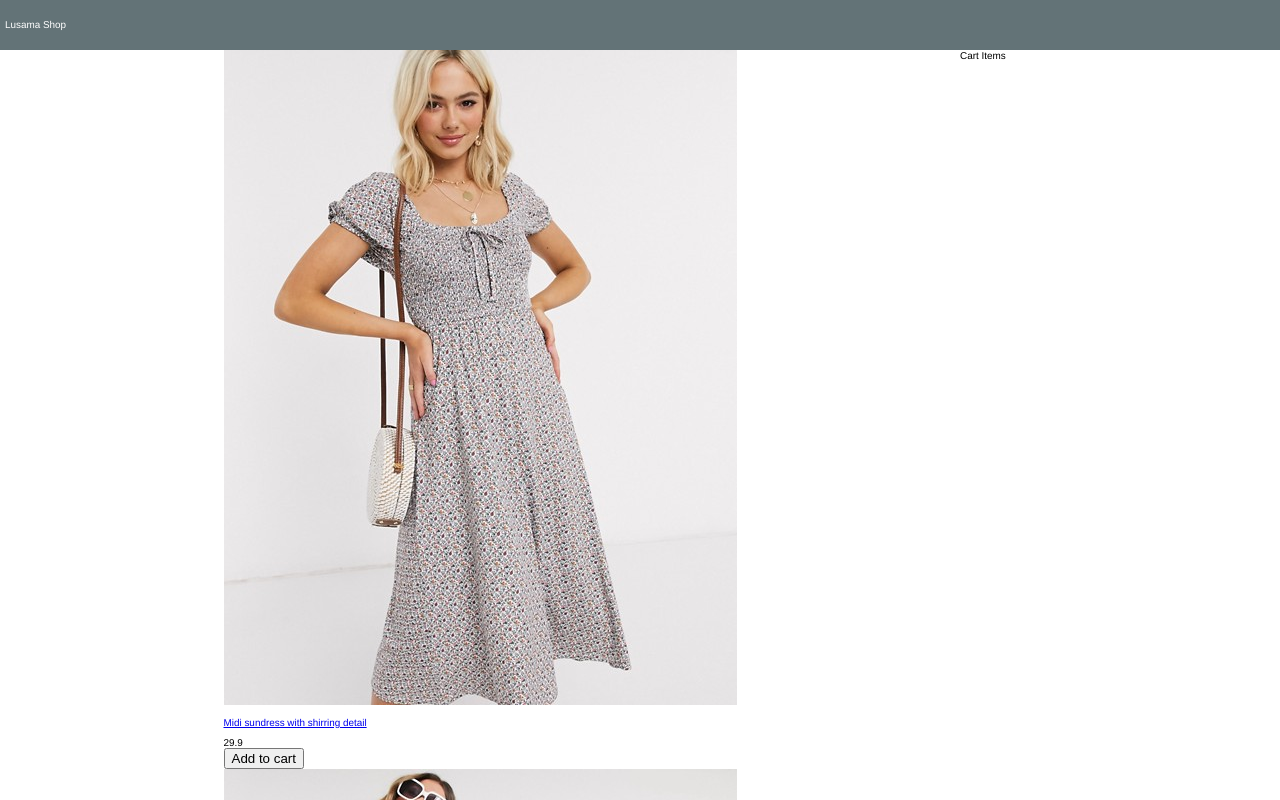
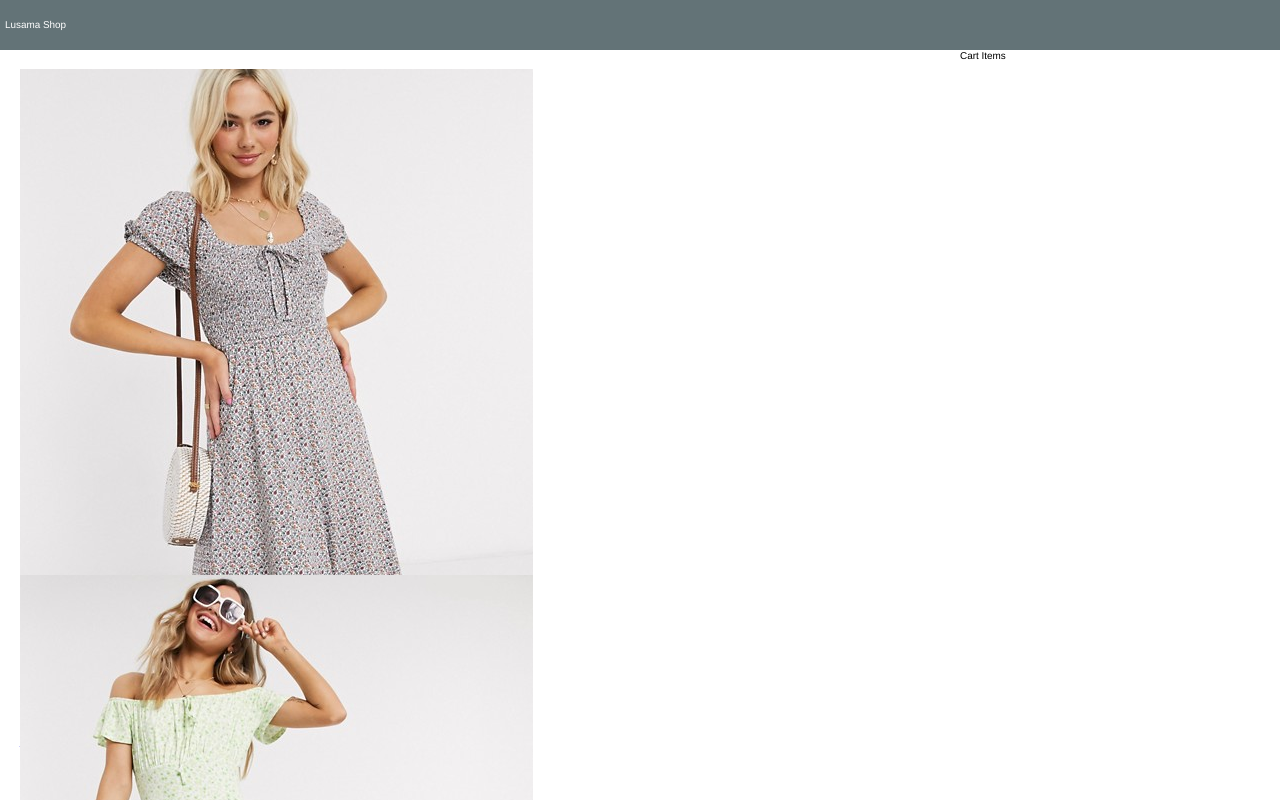
Before and after one commit to tnyandoro/react-lusama-app, a React (Create React App) app: page / in a window 1280 px wide. Shown: the top 800 px of the page. Built offline with nearby package versions, Linux system fonts and the light colour scheme.

Commit message:
style product list

```diff
--- a/src/index.css
+++ b/src/index.css
@@ -9,9 +9,12 @@ body,
   margin: 0;
 }
 
-body, input, select, textarea {
+body,
+input,
+select,
+textarea {
   font-size: 1.6 rem;
-  font-family: "Helvetica Neue",Helvetica,Arial;
+  font-family: "Helvetica Neue", Helvetica, Arial;
 }
 
 .grid-container {
@@ -62,11 +65,11 @@ footer {
 }
 
 .main {
-  flex:3 60rem;
+  flex: 3 60rem;
 }
 
 .sidebar {
-  flex:1 20rem;
+  flex: 1 20rem;
 }
 
 /* products */
@@ -79,3 +82,14 @@ footer {
   margin: 0;
   list-style-type: none;
 }
+
+.products li {
+  flex: 1 1 29rem;
+  height: 47rem;
+  padding: 1rem;
+  margin: 1rem;
+}
+
+.product {
+
+}
```
